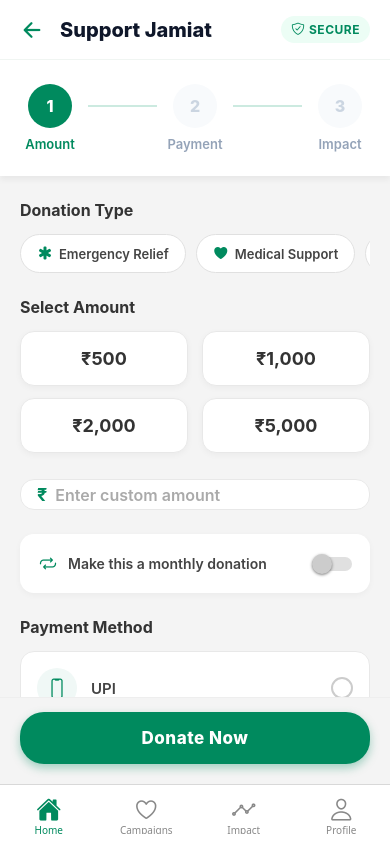
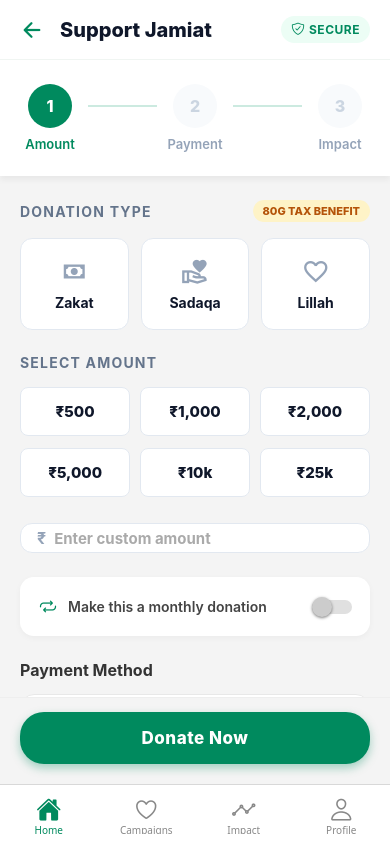
Before and after one commit to Hariksh/Donation_Impact_App, a React Native app: screen /DonationScreen in a window 390 px wide. Built offline with nearby package versions, Linux system fonts and the light colour scheme.

Commit message:
added pdf image and added donate type

```diff
--- a/src/components/CampaignCard.js
+++ b/src/components/CampaignCard.js
@@ -138,6 +138,7 @@
         color: '#222222',
         marginBottom: 12,
         lineHeight: 24,
+        minHeight: 48,
     },
     statsContainer: {
         flexDirection: 'row',
--- a/src/components/donation/AmountSelector.js
+++ b/src/components/donation/AmountSelector.js
@@ -1,6 +1,6 @@
 import { View, Text, StyleSheet, TextInput, TouchableOpacity, Platform } from 'react-native';
 
-const PRESET_AMOUNTS = [500, 1000, 2000, 5000];
+const PRESET_AMOUNTS = [500, 1000, 2000, 5000, 10000, 25000];
 
 const AmountSelector = ({ selectedAmount, setSelectedAmount, customAmount, setCustomAmount }) => {
     const handleAmountPress = (amount) => {
@@ -12,9 +12,14 @@
         setCustomAmount(cleaned);
         setSelectedAmount(null);
     };
+    const formatAmountLabel = (amount) => {
+        if (amount >= 10000) return `₹${amount / 1000}k`;
+        return `₹${amount.toLocaleString('en-IN')}`;
+    };
+
     return (
         <View style={styles.section}>
-            <Text style={styles.sectionTitle}>Select Amount</Text>
+            <Text style={styles.sectionTitle}>SELECT AMOUNT</Text>
             <View style={styles.amountsGrid}>
                 {PRESET_AMOUNTS.map((amount) => {
                     const isActive = selectedAmount === amount;
@@ -26,7 +31,7 @@
                             onPress={() => handleAmountPress(amount)}
                         >
                             <Text style={[styles.amountButtonText, isActive && styles.amountButtonTextActive]}>
-                                ₹{amount.toLocaleString('en-IN')}
+                                {formatAmountLabel(amount)}
                             </Text>
                         </TouchableOpacity>
                     );
@@ -52,10 +57,11 @@
         marginBottom: 24,
     },
     sectionTitle: {
-        fontSize: 16,
+        fontSize: 14,
         fontWeight: '700',
-        color: '#333333',
-        marginBottom: 14,
+        color: '#64748B',
+        letterSpacing: 1.2,
+        marginBottom: 16,
     },
     amountsGrid: {
         flexDirection: 'row',
@@ -64,55 +70,48 @@
         marginBottom: 14,
     },
     amountButton: {
-        width: '48%',
+        width: '31.5%',
         backgroundColor: '#FFFFFF',
-        paddingVertical: 16,
-        borderRadius: 14,
+        paddingVertical: 14,
+        borderRadius: 8,
         alignItems: 'center',
         marginBottom: 12,
         borderWidth: 1.5,
-        borderColor: '#E8E8E8',
-        shadowColor: '#000',
-        shadowOffset: { width: 0, height: 2 },
-        shadowOpacity: 0.04,
-        shadowRadius: 6,
-        elevation: 2,
+        borderColor: '#E2E8F0',
     },
     amountButtonActive: {
-        backgroundColor: '#008A5E',
+        backgroundColor: '#ECFDF5',
         borderColor: '#008A5E',
-        shadowColor: '#008A5E',
-        shadowOpacity: 0.25,
     },
     amountButtonText: {
-        fontSize: 18,
-        fontWeight: '700',
-        color: '#333333',
+        fontSize: 15,
+        fontWeight: '800',
+        color: '#0F172A',
     },
     amountButtonTextActive: {
-        color: '#FFFFFF',
+        color: '#008A5E',
     },
     customAmountContainer: {
         flexDirection: 'row',
         alignItems: 'center',
         backgroundColor: '#FFFFFF',
-        borderRadius: 14,
+        borderRadius: 12,
         borderWidth: 1.5,
-        borderColor: '#E8E8E8',
+        borderColor: '#E2E8F0',
         paddingHorizontal: 16,
-        paddingVertical: Platform.OS === 'ios' ? 16 : 4,
+        paddingVertical: Platform.OS === 'ios' ? 14 : 4,
     },
     currencyPrefix: {
-        fontSize: 18,
+        fontSize: 16,
         fontWeight: '700',
-        color: '#008A5E',
+        color: '#94A3B8',
         marginRight: 8,
     },
     customAmountInput: {
         flex: 1,
-        fontSize: 16,
-        color: '#333333',
-        fontWeight: '600',
+        fontSize: 15,
+        color: '#0F172A',
+        fontWeight: '700',
     },
 });
 export default AmountSelector;
--- a/src/components/donation/DonationTypeSelector.js
+++ b/src/components/donation/DonationTypeSelector.js
@@ -1,39 +1,41 @@
-import { View, Text, StyleSheet, ScrollView, TouchableOpacity } from 'react-native';
-import { Ionicons } from '@expo/vector-icons';
+import { View, Text, StyleSheet, TouchableOpacity } from 'react-native';
+import { MaterialCommunityIcons } from '@expo/vector-icons';
+
 const DONATION_TYPES = [
-    { label: 'Emergency Relief', icon: 'medical' },
-    { label: 'Medical Support', icon: 'heart' },
-    { label: 'Education Fund', icon: 'book' },
-    { label: 'General Fund', icon: 'leaf' },
+    { label: 'Zakat', icon: 'cash' },
+    { label: 'Sadaqa', icon: 'hand-heart-outline' },
+    { label: 'Lillah', icon: 'heart-outline' },
 ];
 const DonationTypeSelector = ({ selectedType, setSelectedType }) => {
     return (
         <View style={styles.section}>
-            <Text style={styles.sectionTitle}>Donation Type</Text>
-            <ScrollView
-                horizontal
-                showsHorizontalScrollIndicator={false}
-                contentContainerStyle={styles.typeScrollContent}>
+            <View style={styles.headerRow}>
+                <Text style={styles.sectionTitle}>DONATION TYPE</Text>
+                <View style={styles.taxBadge}>
+                    <Text style={styles.taxBadgeText}>80G TAX BENEFIT</Text>
+                </View>
+            </View>
+            <View style={styles.cardsContainer}>
                 {DONATION_TYPES.map((type) => {
                     const isActive = selectedType === type.label;
                     return (
                         <TouchableOpacity
                             key={type.label}
-                            style={[styles.typeChip, isActive && styles.typeChipActive]}
+                            style={[styles.typeCard, isActive && styles.typeCardActive]}
                             activeOpacity={0.8}
                             onPress={() => setSelectedType(type.label)}>
-                            <Ionicons
+                            <MaterialCommunityIcons
                                 name={type.icon}
-                                size={16}
-                                color={isActive ? '#FFFFFF' : '#008A5E'}
-                                style={styles.typeChipIcon}/>
-                            <Text style={[styles.typeChipText, isActive && styles.typeChipTextActive]}>
+                                size={28}
+                                color={isActive ? '#008A5E' : '#94A3B8'}
+                                style={styles.typeCardIcon} />
+                            <Text style={[styles.typeCardText, isActive && styles.typeCardTextActive]}>
                                 {type.label}
                             </Text>
                         </TouchableOpacity>
                     );
                 })}
-            </ScrollView>
+            </View>
         </View>
     );
 };
@@ -41,39 +43,57 @@
     section: {
         marginBottom: 24,
     },
+    headerRow: {
+        flexDirection: 'row',
+        justifyContent: 'space-between',
+        alignItems: 'center',
+        marginBottom: 16,
+    },
     sectionTitle: {
-        fontSize: 16,
+        fontSize: 14,
         fontWeight: '700',
-        color: '#333333',
-        marginBottom: 14,
+        color: '#64748B',
+        letterSpacing: 1.2,
     },
-    typeScrollContent: {
-        gap: 10,
+    taxBadge: {
+        backgroundColor: '#FEF3C7',
+        paddingHorizontal: 10,
+        paddingVertical: 4,
+        borderRadius: 12,
     },
-    typeChip: {
+    taxBadgeText: {
+        fontSize: 11,
+        fontWeight: '800',
+        color: '#B45309',
+    },
+    cardsContainer: {
         flexDirection: 'row',
+        gap: 12,
+    },
+    typeCard: {
+        flex: 1,
         alignItems: 'center',
+        justifyContent: 'center',
         backgroundColor: '#FFFFFF',
-        paddingHorizontal: 16,
-        paddingVertical: 10,
-        borderRadius: 24,
+        paddingVertical: 18,
+        borderRadius: 12,
         borderWidth: 1.5,
-        borderColor: '#E0E0E0',
+        borderColor: '#E2E8F0',
     },
-    typeChipActive: {
-        backgroundColor: '#008A5E',
+    typeCardActive: {
+        backgroundColor: '#ECFDF5',
         borderColor: '#008A5E',
     },
-    typeChipIcon: {
-        marginRight: 6,
+    typeCardIcon: {
+        marginBottom: 8,
     },
-    typeChipText: {
-        fontSize: 13,
-        fontWeight: '600',
-        color: '#444444',
+    typeCardText: {
+        fontSize: 14,
+        fontWeight: '700',
+        color: '#0F172A',
     },
-    typeChipTextActive: {
-        color: '#FFFFFF',
+    typeCardTextActive: {
+        color: '#008A5E',
     },
 });
 export default DonationTypeSelector;
--- a/src/screens/DonationScreen.js
+++ b/src/screens/DonationScreen.js
@@ -123,13 +123,10 @@
                 showsVerticalScrollIndicator={false}
                 keyboardShouldPersistTaps="handled"
             >
-
-                {!campaign && (
-                    <DonationTypeSelector
-                        selectedType={selectedType}
-                        setSelectedType={setSelectedType}
-                    />
-                )}
+                <DonationTypeSelector
+                    selectedType={selectedType}
+                    setSelectedType={setSelectedType}
+                />
 
                 <AmountSelector
                     selectedAmount={selectedAmount}
--- a/src/screens/HomeScreen.js
+++ b/src/screens/HomeScreen.js
@@ -72,7 +72,10 @@
                 </View>
                 <View style={styles.sectionTitleContainer}>
                     <Text style={styles.sectionTitle}>Urgent Relief</Text>
-                    <TouchableOpacity activeOpacity={0.8}>
+                    <TouchableOpacity
+                        activeOpacity={0.8}
+                        onPress={() => navigation.navigate('Campaigns')}
+                    >
                         <Text style={styles.viewAllText}>View All</Text>
                     </TouchableOpacity>
                 </View>
--- a/src/screens/ImpactScreen.js
+++ b/src/screens/ImpactScreen.js
@@ -237,6 +237,7 @@
                         <Text style={styles.taxButtonText}>Download 80G Receipt</Text>
                     </TouchableOpacity>
                 </View>
+                <Ionicons name="document-text" size={140} color="rgba(255, 255, 255, 0.1)" style={styles.taxCardIcon} />
             </View>
 
             <View style={styles.timelineSection}>
@@ -436,8 +437,17 @@
         borderRadius: 16,
         padding: 22,
         marginBottom: 28,
+        overflow: 'hidden',
+        position: 'relative',
     },
-    taxCardContent: {},
+    taxCardContent: {
+        zIndex: 1,
+    },
+    taxCardIcon: {
+        position: 'absolute',
+        right: -45,
+        bottom: -25,
+    },
     taxTitle: {
         fontSize: 18,
         fontWeight: '800',
```
